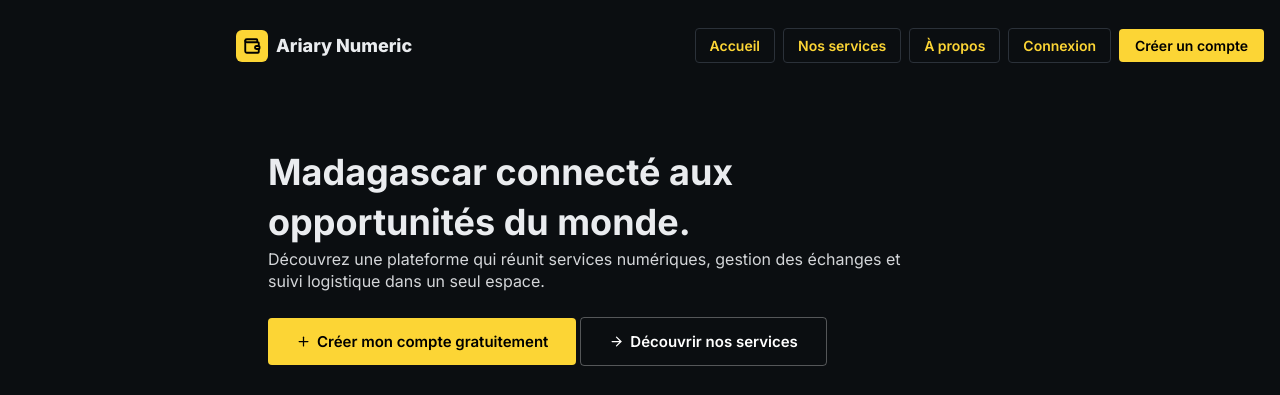
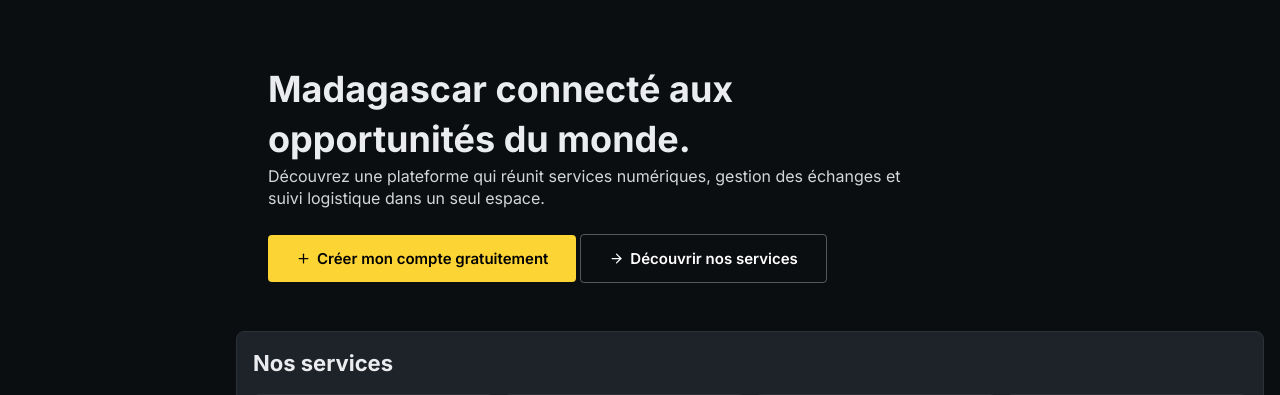
Before and after one commit to AinaHari/ariary-numeric, a Django app: page / in a window 1280 px wide. Shown: the part 56-451 px from the top of the page. Run offline with Django 5.2, Linux system fonts and the light colour scheme.

Commit message:
Suppression pubNav duplique (header global suffit)

```diff
--- a/backend/templates/index.html
+++ b/backend/templates/index.html
@@ -664,25 +664,6 @@ function viewLanding() {
   showNav(false);
   const main = document.getElementById('main');
 
-  // Public header
-  const pubNav = document.createElement('div');
-  pubNav.style.cssText = 'display:flex;align-items:center;justify-content:space-between;padding:12px 0;margin-bottom:24px;flex-wrap:wrap;gap:12px';
-  pubNav.innerHTML = `
-    <div style="display:flex;align-items:center;gap:8px">
-      <div style="width:32px;height:32px;border-radius:6px;background:var(--accent);display:flex;align-items:center;justify-content:center">
-        <svg width="18" height="18" viewBox="0 0 24 24" fill="none" stroke="#000" stroke-width="2.5" stroke-linecap="round" stroke-linejoin="round"><path d="M19 7V4a1 1 0 0 0-1-1H5a2 2 0 0 0 0 4h15a1 1 0 0 1 1 1v4h-3a2 2 0 0 0 0 4h3a1 1 0 0 0 1-1v-2a1 1 0 0 0-1-1"/><path d="M3 5v14a2 2 0 0 0 2 2h15a1 1 0 0 0 1-1v-4"/></svg>
-      </div>
-      <span style="font-size:18px;font-weight:800;color:var(--text)">Ariary Numeric</span>
-    </div>
-    <div style="display:flex;gap:8px;align-items:center;flex-wrap:wrap">
-      <button class="ghost" id="pubHome" style="padding:8px 14px">Accueil</button>
-      <button class="ghost" id="pubServices" style="padding:8px 14px">Nos services</button>
-      <button class="ghost" id="pubAbout" style="padding:8px 14px">À propos</button>
-      <button class="ghost" id="pubLogin" style="padding:8px 14px">Connexion</button>
-      <button class="primary" id="pubSignup" style="padding:8px 16px">Créer un compte</button>
-    </div>`;
-  main.appendChild(pubNav);
-
   // Hero
   const hero = document.createElement('div'); hero.className='hero';
   hero.style.padding = '48px 32px';
@@ -748,11 +729,6 @@ function viewLanding() {
   main.appendChild(footer);
 
   // Event handlers
-  document.getElementById('pubLogin').addEventListener('click', () => viewLogin());
-  document.getElementById('pubSignup').addEventListener('click', () => viewRegister());
-  document.getElementById('pubHome').addEventListener('click', () => viewLanding());
-  document.getElementById('pubServices').addEventListener('click', () => { svcSection.scrollIntoView({behavior:'smooth'}); });
-  document.getElementById('pubAbout').addEventListener('click', () => { footer.scrollIntoView({behavior:'smooth'}); });
   document.getElementById('heroSignup').addEventListener('click', () => viewRegister());
   document.getElementById('ctaSignup').addEventListener('click', () => viewRegister());
 }
```
